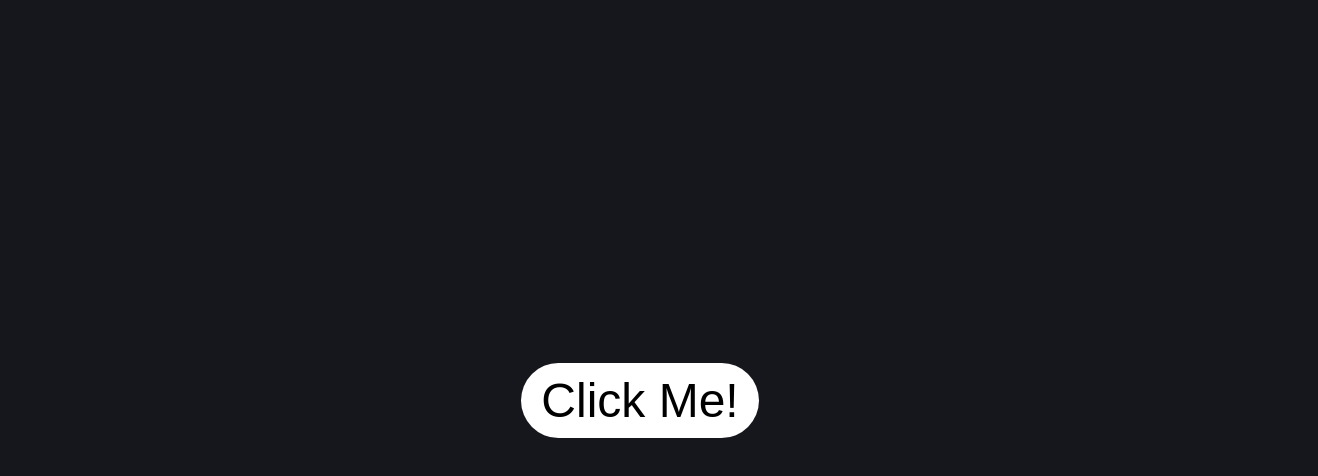
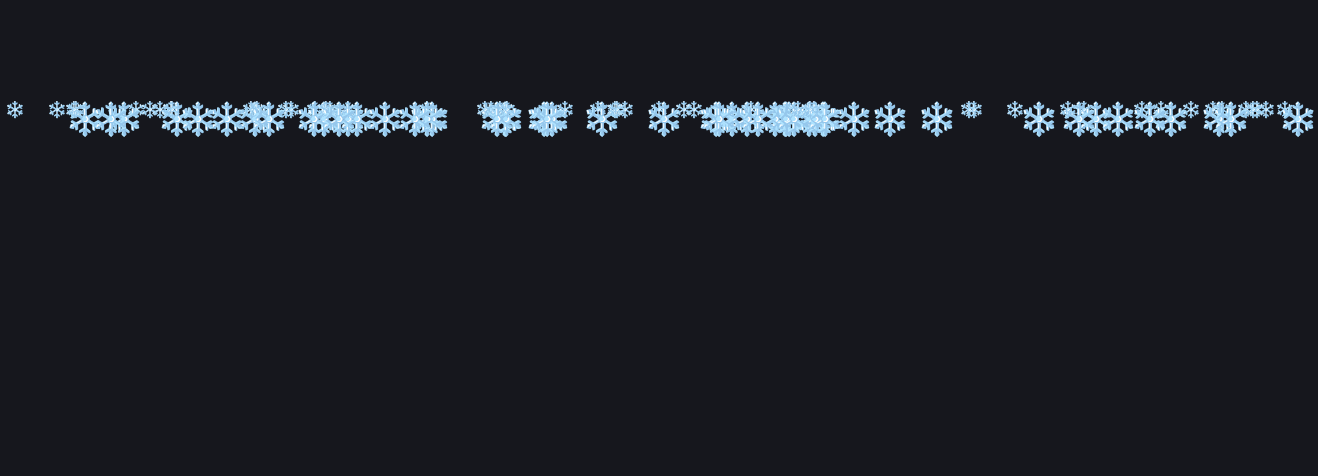
Before and after one commit to Cyri0/animations-gy1, a React (Vite) app: page / in a window 1280 px wide. Shown: the top 476 px of the page, 1318 px wide, since content can reach past the window. Built offline with nearby package versions, Linux system fonts and the light colour scheme.

Commit message:
Add SnowFall component to display animated snowflakes

```diff
--- a/src/App.tsx
+++ b/src/App.tsx
@@ -1,12 +1,13 @@
 import AnimatedBorder from "./components/AnimatedBorder/AnimatedBorder"
 import EmojiWrapper from "./components/Emoji/EmojiWrapper"
+import SnowFall from "./components/SnowFall/SnowFall"
 
 const App = () => {
   return (
     <div>
-      {/* <EmojiWrapper/> */}
-
-      <AnimatedBorder/>
+      {/* <EmojiWrapper/>
+      <AnimatedBorder/> */}
+      <SnowFall/>
     </div>
   )
 }
--- /dev/null
+++ b/src/components/SnowFall/SnowFall.tsx
@@ -0,0 +1,42 @@
+import { useEffect, useState } from "react"
+
+type SnowFlakeType = {
+    symbol: string,
+    xPos: number,
+    yPos: number,
+    speed: number,
+    size: number
+}
+
+const SnowFall = () => {
+  const snowflakeNumber = 50
+  const [snowflakes, setSnowflakes] = useState<SnowFlakeType[]>([])
+
+  useEffect(()=>{
+    for(let i = 0; i < snowflakeNumber; i++){
+        setSnowflakes(prev => [...prev, {
+            symbol: "❄️",
+            size: Math.floor(Math.random()*2) + 1,
+            speed: Math.floor(Math.random()*5) + 1,
+            xPos: Math.floor(Math.random()*window.innerWidth) + 1,
+            yPos: 100
+        }])
+    }
+  },[])
+
+  return (
+    <div>
+        {snowflakes.map(snowflake =>
+        <div style={{
+            fontSize: `${snowflake.size}rem`,
+            position: 'absolute',
+            left: `${snowflake.xPos}px`,
+            top: `${snowflake.yPos}px`,
+        }}>
+            {snowflake.symbol}
+        </div>)}
+    </div>
+  )
+}
+
+export default SnowFall
```
